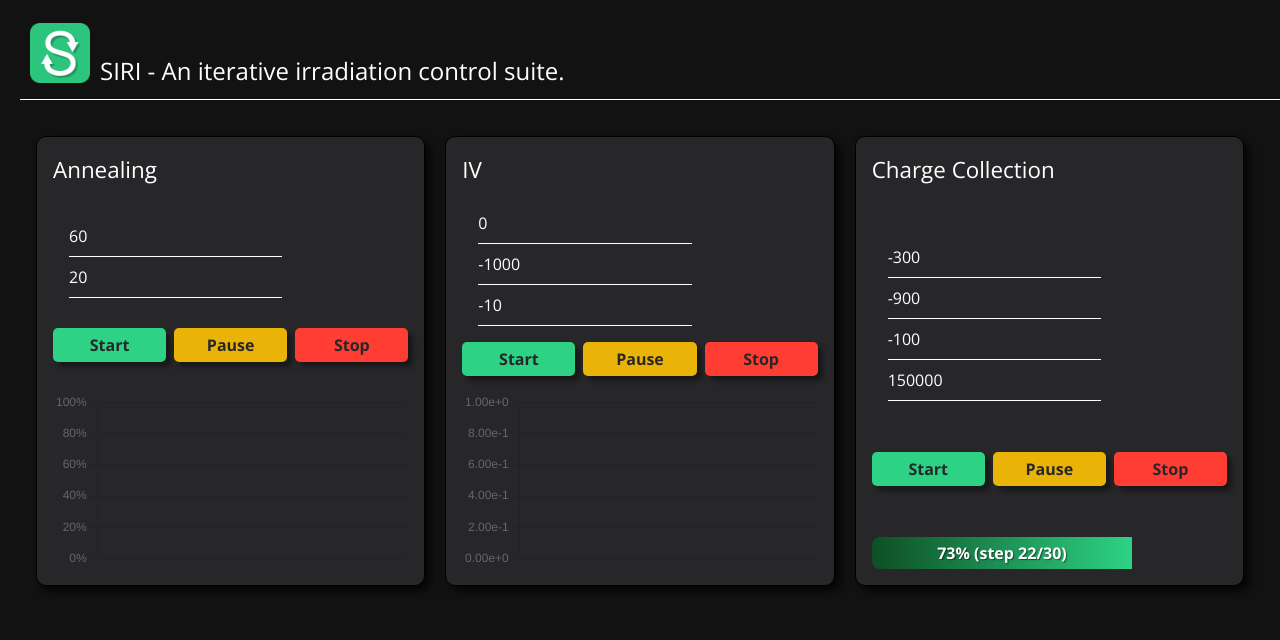
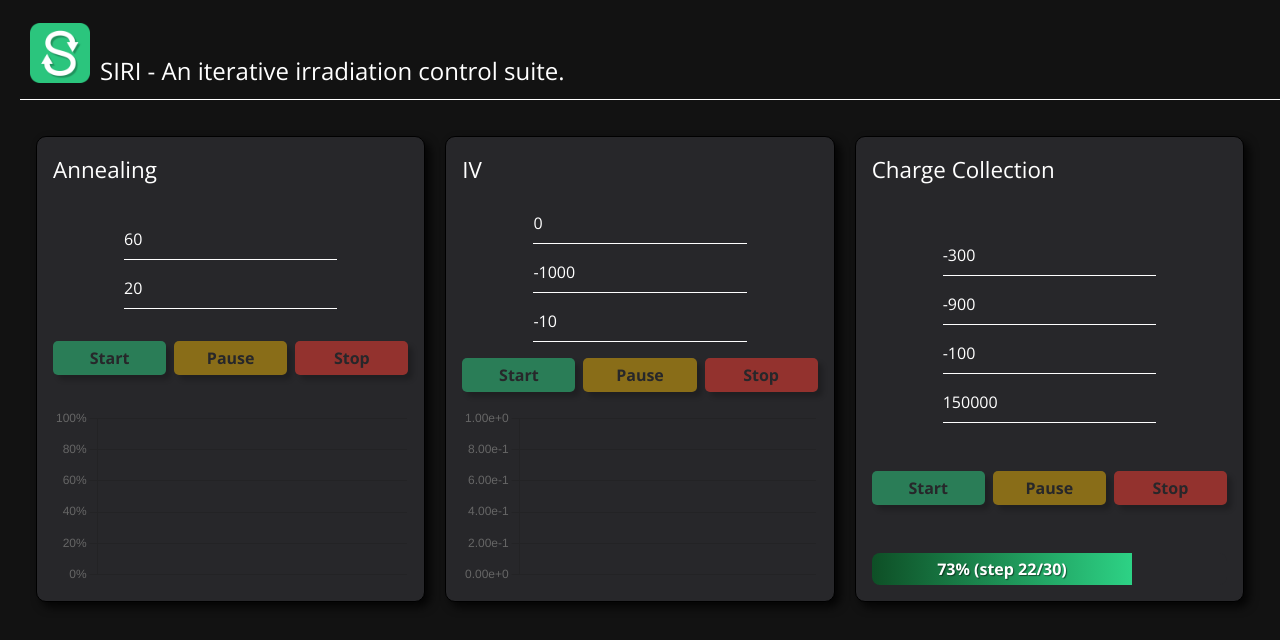
Before and after one commit to umute97/siri-gui, a Vue app: page /measure in a window 1280 px wide. Shown: the top 640 px of the page. Built offline with nearby package versions, Linux system fonts and the light colour scheme.

Commit message:
Disable buttons while other measurement is running

```diff
--- a/src/components/MeasureCard.vue
+++ b/src/components/MeasureCard.vue
@@ -7,9 +7,9 @@
             <slot name="parameters"></slot>
         </section>
         <section class="mc-controls">
-            <button class="start btn" @click="$emit('start')">Start</button>
-            <button class="pause btn" @click="$emit('pause')">Pause</button>
-            <button class="stop btn" @click="$emit('stop')">Stop</button>
+            <button class="start btn" @click="$emit('start')" :disabled="!props.enabled">Start</button>
+            <button class="pause btn" @click="$emit('pause')" :disabled="!props.enabled">Pause</button>
+            <button class="stop btn" @click="$emit('stop')" :disabled="!props.enabled">Stop</button>
         </section>
         <section class="content">
             <slot name="content"></slot>
@@ -19,6 +19,12 @@
 
 <script setup lang="ts">
 defineEmits(['start', 'pause', 'stop']);
+const props = defineProps({
+    enabled: {
+        type: Boolean,
+        default: true,
+    },
+});
 </script>
 
 <style scoped>
@@ -63,6 +69,11 @@ header {
     box-shadow: 5px 5px 5px 0 rgba(0, 0, 0, 0.4);
 }
 
+.btn:disabled {
+    opacity: 0.5;
+    cursor: not-allowed;
+}
+
 .start {
     background: var(--primary-color);
 }
--- a/src/views/Measure.vue
+++ b/src/views/Measure.vue
@@ -1,45 +1,42 @@
 <template>
     <article>
-        <MeasureCard @start="startMeasurement('annealing')" @pause="controlRun('pause')" @stop="controlRun('stop')">
+        <MeasureCard @start="startMeasurement('annealing')" @pause="controlRun('pause')" @stop="controlRun('stop')"
+            :enabled="enabledAnnealingControls">
             <template #header>
                 <div id="annealing-header">Annealing</div>
             </template>
             <template #parameters>
-                <form id="annealing-form">
                 <input v-model.number="annealingTemperature" min="0" max="60" step="1" placeholder="temperature (in C°)">
                 <input v-model.number="annealingDuration" min="0" max="100" step="1" placeholder="duration (in min)">
-                </form>
             </template>
             <template #content>
                 <Line :options="annealingOptions" :data="annealingData"></Line>
             </template>
         </MeasureCard>
-        <MeasureCard @start="startMeasurement('iv')" @pause="controlRun('pause')" @stop="controlRun('stop')">
+        <MeasureCard @start="startMeasurement('iv')" @pause="controlRun('pause')" @stop="controlRun('stop')"
+            :enabled="false">
             <template #header>
                 <div id="iv-header">IV</div>
             </template>
             <template #parameters>
-                <form if="iv-form">
                 <input v-model.number="ivStart" min="-1000" max="1000" step="1" placeholder="start voltage (in V)">
                 <input v-model.number="ivStop" min="-1000" max="1000" step="1" placeholder="stop voltage (in V)">
                 <input v-model.number="ivStep" min="-1000" max="1000" step="1" placeholder="step voltage (in V)">
-                </form>
             </template>
             <template #content>
                 <Line :options="ivOptions" :data="ivData"></Line>
             </template>
         </MeasureCard>
-        <MeasureCard @start="startMeasurement('alibava')" @pause="controlRun('pause')" @stop="controlRun('stop')">
+        <MeasureCard @start="startMeasurement('alibava')" @pause="controlRun('pause')" @stop="controlRun('stop')"
+            :enabled="enabledAlibavaControls">
             <template #header>
                 <div id="alibava-header">Charge Collection</div>
             </template>
             <template #parameters>
-                <form id="alibava-form">
                 <input v-model.number="alibavaVStart" min="-1000" max="1000" step="1" placeholder="start voltage (in V)">
                 <input v-model.number="alibavaVStop" min="-1000" max="1000" step="1" placeholder="stop voltage (in V)">
                 <input v-model.number="alibavaVStep" min="-1000" max="1000" step="1" placeholder="step voltage (in V)">
                 <input v-model.number="events" min="0" step="1000" placeholder="no. of events">
-                </form>
             </template>
             <template #content>
                 <ProgressBar :current-step="22" :max-steps="30" :height="'2rem'"></ProgressBar>
@@ -52,7 +49,7 @@
 import MeasureCard from '@/components/MeasureCard.vue';
 import ProgressBar from '@/components/ProgressBar.vue';
 import { useAddressesStore } from '@/stores/addresses';
-import { defineComponent, onMounted, onUnmounted, reactive, ref, type Ref } from 'vue';
+import { computed, defineComponent, onMounted, onUnmounted, reactive, ref, type Ref } from 'vue';
 import axios from 'axios';
 import {
     Chart as ChartJS,
@@ -151,11 +148,21 @@ const events: Ref<number> = ref(150000);
 
 // STATE
 const adresses = useAddressesStore();
-const backendStatus : Ref<string | null> = ref(null);
-let currentMeasurement : Measurement = null;
-let lastCheckedMeasurement : Measurement = null;
-const measurementRunning : Ref<boolean> = ref(false);
+const backendStatus: Ref<string | null> = ref(null);
+let currentMeasurement: Measurement = null;
+let lastCheckedMeasurement: Measurement = null;
+const measurementRunning: Ref<boolean> = ref(false);
 let backendStatusTimer: number = -1;
+
+const enabledIVControls = computed(() => {
+    return currentMeasurement === 'IV' && measurementRunning.value;
+});
+const enabledAnnealingControls = computed(() => {
+    return currentMeasurement === 'Annealing' && measurementRunning.value;
+});
+const enabledAlibavaControls = computed(() => {
+    return currentMeasurement === 'FullRun' && measurementRunning.value;
+});
 
 // STYLES + COMPONENTS
 const primaryColor = getComputedStyle(document.documentElement).getPropertyValue('--primary-color');
@@ -266,6 +273,7 @@ function makeChartStructure(data: ResponseData, label: string): ChartData {
 
 // MC INTERFACING FUNCTIONS
 async function controlRun(command: "run" | "start" | "pause" | "stop") {
+    console.log(command);
     command = "start" ? "run" : command;
     const payload: PayloadObject = { state: command };
     if (command !== "pause")
@@ -288,13 +296,13 @@ async function getData(measurementType: string): Promise<ResponseData> {
     } catch (error) {
         console.log(error);
     }
-    return {x: [], y: []};
+    return { x: [], y: [] };
 }
 
 async function startMeasurement(measurementType: string) {
     measurementType = measurementType.toLowerCase();
     let measDict: object;
-    switch(measurementType) {
+    switch (measurementType) {
         case "iv":
             if (checkForm([ivStart, ivStop, ivStep]))
                 return;
@@ -306,7 +314,7 @@ async function startMeasurement(measurementType: string) {
             measDict = makeAnnealingMeasDict(annealingTemperature.value, annealingDuration.value);
             break;
         case "alibava":
-            if(checkForm([alibavaVStart, alibavaVStop, alibavaVStep, events]))
+            if (checkForm([alibavaVStart, alibavaVStop, alibavaVStep, events]))
                 return;
             measDict = makeAlibavaMeasDict(alibavaVStart.value, alibavaVStop.value, alibavaVStep.value, events.value);
             break;
@@ -320,13 +328,6 @@ async function startMeasurement(measurementType: string) {
         console.log(error);
     }
     controlRun("start");
-}
-
-function pauseMeasurement() {
-    controlRun("pause");
-}
-function stopMeasurement() {
-    controlRun("stop");
 }
 
 // LIFECYCLE HOOKS
@@ -347,14 +348,14 @@ onMounted(() => {
             backendStatus.value = response.data.state;
             measurementRunning.value = backendStatus.value != "idle";
 
-            if(measurementRunning.value) {
+            if (measurementRunning.value) {
                 if (lastCheckedMeasurement !== currentMeasurement) {
                     lastCheckedMeasurement = currentMeasurement;
                     if (currentMeasurement)
                         headers[currentMeasurement]!.classList.add("active");
                 }
-                const ivResponse : ResponseData = await getData("iv");
-                const annealingResponse : ResponseData = await getData("annealing");
+                const ivResponse: ResponseData = await getData("iv");
+                const annealingResponse: ResponseData = await getData("annealing");
                 ivData.value = makeChartStructure(ivResponse, "IV");
                 annealingData.value = makeChartStructure(annealingResponse, "Annealing");
             }
@@ -408,5 +409,4 @@ input:focus {
     background-clip: text;
     -webkit-background-clip: text;
     -webkit-text-fill-color: transparent;
-}
-</style>
+}</style>
```
Lines whose indentation alone changed are shown as unchanged.
